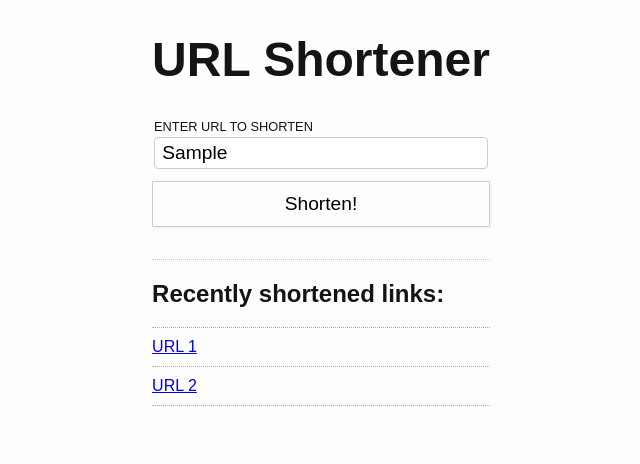
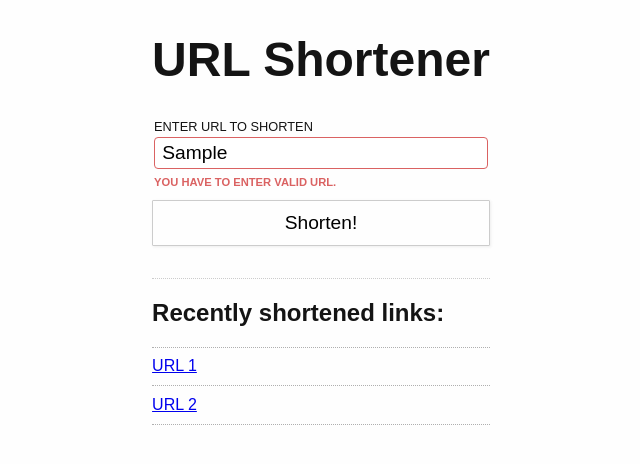
Before and after one commit to ppozniak/url-shortener-fullstack, a Vue app in the folder client/: page / in a window 1280 px wide. Both pictures are taken after typing "Sample" into the empty fields and a click on the button "Shorten!". Shown: the top 464 px of the page, without its empty margins (319-959 px from the left). Built offline with nearby package versions, Linux system fonts and the light colour scheme.

Commit message:
Basic input URL validation

```diff
--- a/client/src/components/url-input.vue
+++ b/client/src/components/url-input.vue
@@ -2,7 +2,17 @@
   <form @submit.prevent="handleSubmit">
     <fieldset class="field">
       <label class="label" for="url">Enter URL to shorten</label>
-      <input class="input" id="url" :value="input" type="text" />
+      <input
+        class="input"
+        id="url"
+        v-model="userUrl"
+        v-bind:class="{ hasError: errorMessage }"
+        @input="clearErrorMessage"
+        type="text"
+      />
+      <label class="error" v-if="errorMessage" for="url">
+        {{ errorMessage }}
+      </label>
     </fieldset>
     <button class="button" type="submit">
       Shorten!
@@ -12,18 +22,29 @@
 
 <script lang="ts">
 import { defineComponent } from "vue";
+import { validateUrl } from "../utils";
 
 export default defineComponent({
   name: "URLInput",
   data: () => ({
-    input: ""
+    errorMessage: "",
+    userUrl: "",
   }),
   methods: {
-    handleSubmit(event: Event) {
-      console.log(event);
-      console.log(this.input);
-    }
-  }
+    clearErrorMessage() {
+      this.errorMessage = "";
+    },
+    handleSubmit() {
+      const isUrlValid = validateUrl(this.userUrl);
+      this.clearErrorMessage();
+
+      if (isUrlValid) {
+        console.log("Fetching.");
+      } else {
+        this.errorMessage = "You have to enter valid URL.";
+      }
+    },
+  },
 });
 </script>
 
@@ -52,6 +73,18 @@ export default defineComponent({
   padding: 0.2rem 0.45rem;
 }
 
+.input.hasError {
+  border-color: #da6262;
+}
+
+.error {
+  color: #da6262;
+  font-weight: bold;
+  text-transform: uppercase;
+  font-size: 0.7rem;
+  margin-top: 0.4rem;
+}
+
 .button {
   display: block;
   margin-left: auto;
--- /dev/null
+++ b/client/src/utils/index.ts
@@ -0,0 +1 @@
+export * from "./validate-url";
--- /dev/null
+++ b/client/src/utils/validate-url.ts
@@ -0,0 +1,8 @@
+export const validateUrl = (url: string) => {
+  try {
+    new URL(url);
+    return true;
+  } catch (error) {
+    return false;
+  }
+};
```
